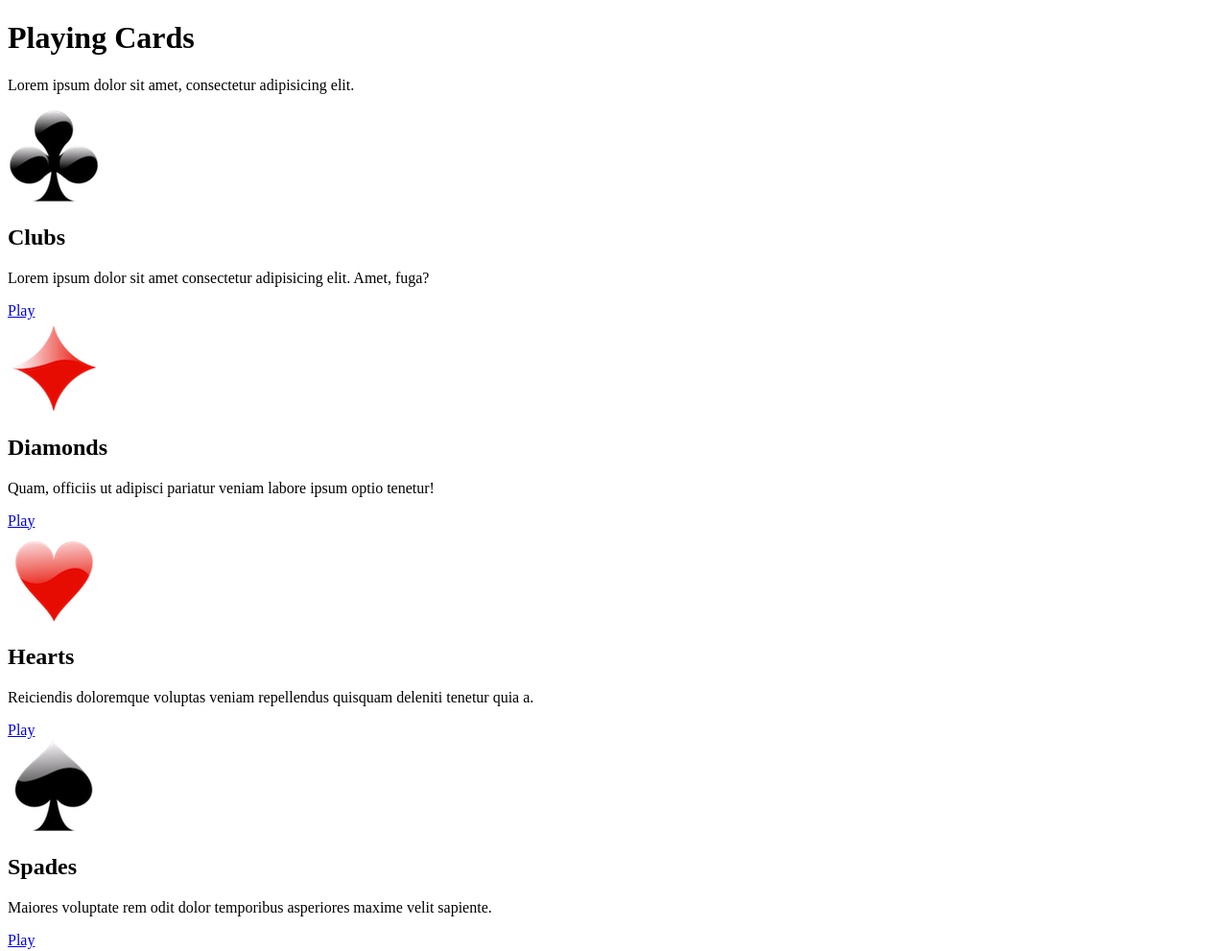
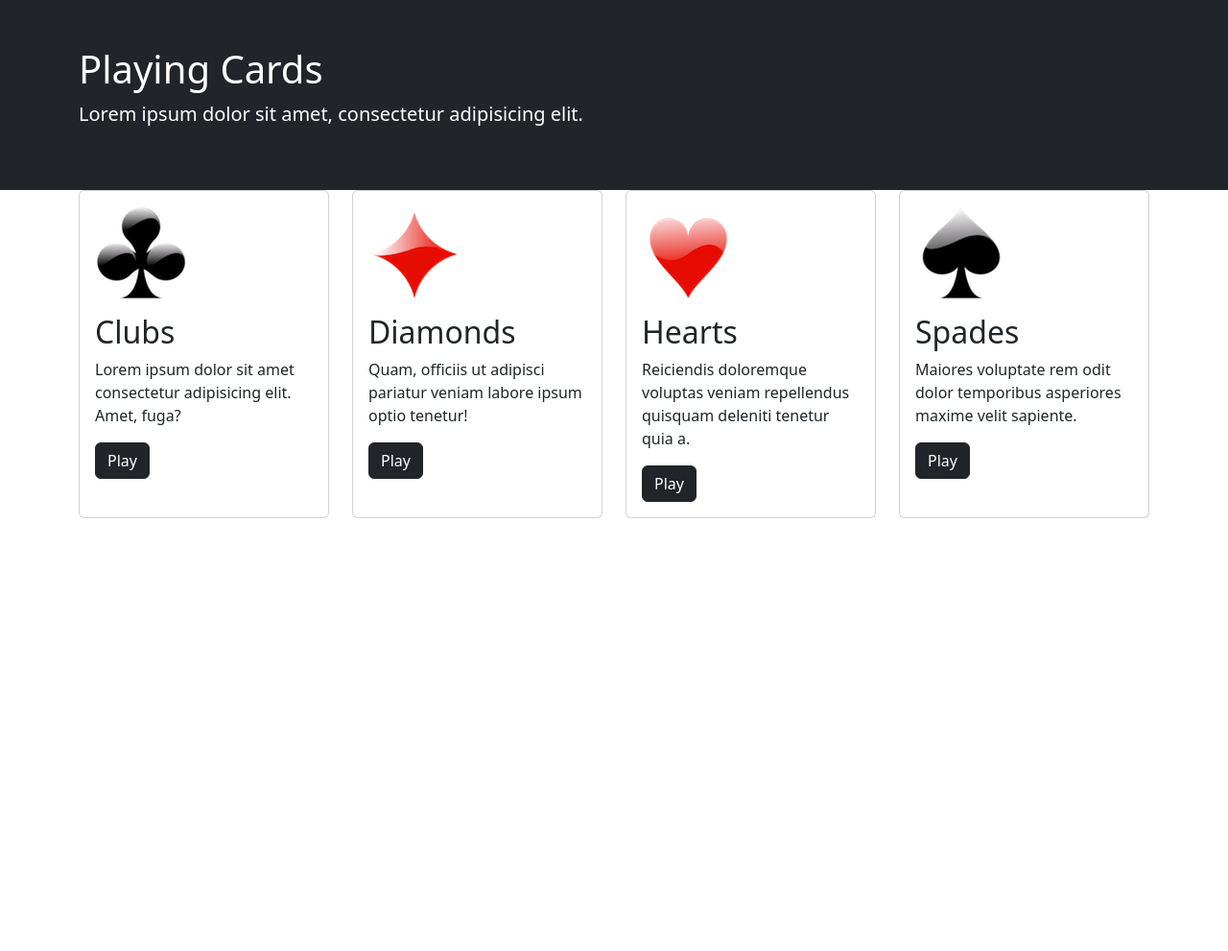
Before and after one commit to info340a-wi24/problem-set-04-kinachong, a plain HTML site: page problem-b/index.html in a window 1280 px wide. Shown: the whole page at 96% size. After the commit the page ends 800 px from the top, so only its background shows below. Drawn offline with nearby package versions, Linux system fonts and the light colour scheme.

Commit message:
problem-b

```diff
--- a/problem-b/index.html
+++ b/problem-b/index.html
@@ -3,50 +3,100 @@
 <head>
   <meta charset="utf-8">
   <title>Playing Cards</title>
+  <meta name="viewport" content="width=device-width, initial-scale=1, shrink-to-fit=no">
+  <link rel="stylesheet"
+      href="https://cdn.jsdelivr.net/npm/bootstrap@5.2.3/dist/css/bootstrap.min.css"
+      integrity="sha384-rbsA2VBKQhggwzxH7pPCaAqO46MgnOM80zW1RWuH61DGLwZJEdK2Kadq2F9CUG65"
+      crossorigin="anonymous">
 
   <!-- link in Bootstrap here -->
 </head>
 
 <body>
-  <header>
+  <header class="container-fluid bg-dark text-white py-5">
+    <div class="container">
       <h1>Playing Cards</h1>
-    <p>Lorem ipsum dolor sit amet, consectetur adipisicing elit.</p>
+      <p class="lead">Lorem ipsum dolor sit amet, consectetur adipisicing elit.</p>
+    </div>
   </header>
+  </div>
 
   <main>
-
+    <div class="container">
+      <div class="row row-cols-1 row-cols-md-2 row-cols-xl-4 g-4">
         <!-- Card 1 -->
-    <div>
-      <img src="img/card-club-icon.png" alt="the club suit symbol">
-      <h2>Clubs</h2>
-      <p>Lorem ipsum dolor sit amet consectetur adipisicing elit. Amet, fuga?</p>
-      <a href="#">Play</a>
+        <div class="col-md-6 col-xl-3 d-flex">
+          <div class="card mb-4">
+            <div class="card-body">
+              <div class="row">
+                <div class="col-xl-12 col-sm-auto">
+                  <img src="img/card-club-icon.png" class="img-fluid pb-3" alt="the club suit symbol">
+                </div>
+                <div class="col-sm">
+                  <h2 class="card-title">Clubs</h2>
+                  <p class="card-text">Lorem ipsum dolor sit amet consectetur adipisicing elit. Amet, fuga?</p>
+                  <a href="#" class="btn btn-dark">Play</a>
+                </div>
+              </div>
+            </div>
+          </div>
         </div>
 
         <!-- Card 2 -->
-    <div>
-      <img src="img/card-diamond-icon.png" alt="the diamond suit symbol">
-      <h2>Diamonds</h2>
-      <p>Quam, officiis ut adipisci pariatur veniam labore ipsum optio tenetur!</p>
-      <a href="#">Play</a>
+        <div class="col-md-6 col-xl-3 d-flex">
+          <div class="card mb-4">
+            <div class="card-body">
+              <div class="row">
+                <div class="col-xl-12 col-sm-auto">
+                  <img src="img/card-diamond-icon.png" class="img-fluid pb-3" alt="the diamond suit symbol">
+                </div>
+                <div class="col-sm">
+                  <h2 class="card-title">Diamonds</h2>
+                  <p class="card-text">Quam, officiis ut adipisci pariatur veniam labore ipsum optio tenetur!</p>
+                  <a href="#" class="btn btn-dark">Play</a>
+                </div>
+              </div>
+            </div>
+          </div>
         </div>
 
         <!-- Card 3 -->
-    <div>
-      <img src="img/card-heart-icon.png" alt="the heart suit symbol">
-      <h2>Hearts</h2>
-      <p>Reiciendis doloremque voluptas veniam repellendus quisquam deleniti tenetur quia a.</p>
-      <a href="#">Play</a>
+        <div class="col-md-6 col-xl-3 d-flex">
+          <div class="card mb-4">
+            <div class="card-body">
+              <div class="row">
+                <div class="col-xl-12 col-sm-auto">
+                  <img src="img/card-heart-icon.png" class="img-fluid pb-3" alt="the heart suit symbol">
+                </div>
+                <div class="col-sm">
+                  <h2 class="card-title">Hearts</h2>
+                  <p class="card-text">Reiciendis doloremque voluptas veniam repellendus quisquam deleniti tenetur quia a.</p>
+                  <a href="#" class="btn btn-dark">Play</a>
+                </div>
+              </div>
+            </div>
+          </div>
         </div>
 
         <!-- Card 4 -->
-    <div>
-      <img src="img/card-spade-icon.png" alt="the heart suit symbol">
-      <h2>Spades</h2>
-      <p>Maiores voluptate rem odit dolor temporibus asperiores maxime velit sapiente.</p>
-      <a href="#">Play</a>
+        <div class="col-md-6 col-xl-3 d-flex">
+          <div class="card mb-4">
+            <div class="card-body">
+              <div class="row">
+                <div class="col-xl-12 col-sm-auto">
+                  <img src="img/card-spade-icon.png" class="img-fluid pb-3" alt="the heart suit symbol">
                 </div>
-
+                <div class="col-sm">
+                  <h2 class="card-title">Spades</h2>
+                  <p class="card-text">Maiores voluptate rem odit dolor temporibus asperiores maxime velit sapiente.</p>
+                  <a href="#" class="btn btn-dark">Play</a>
+                </div>
+              </div>
+            </div>
+          </div>
+        </div>
+      </div>
+    </div>
   </main>
 </body>
 </html>
```
Lines whose indentation alone changed are shown as unchanged.
